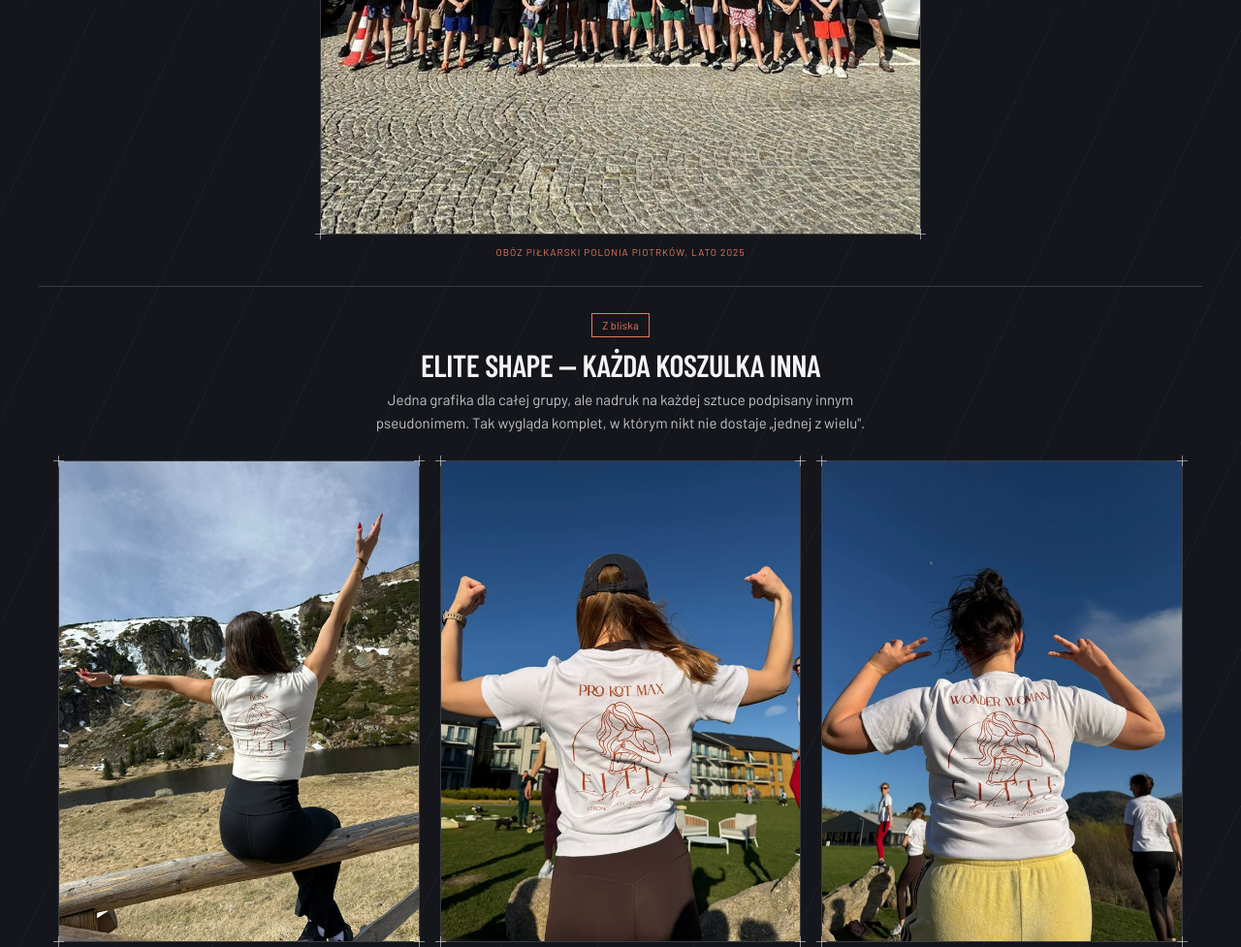
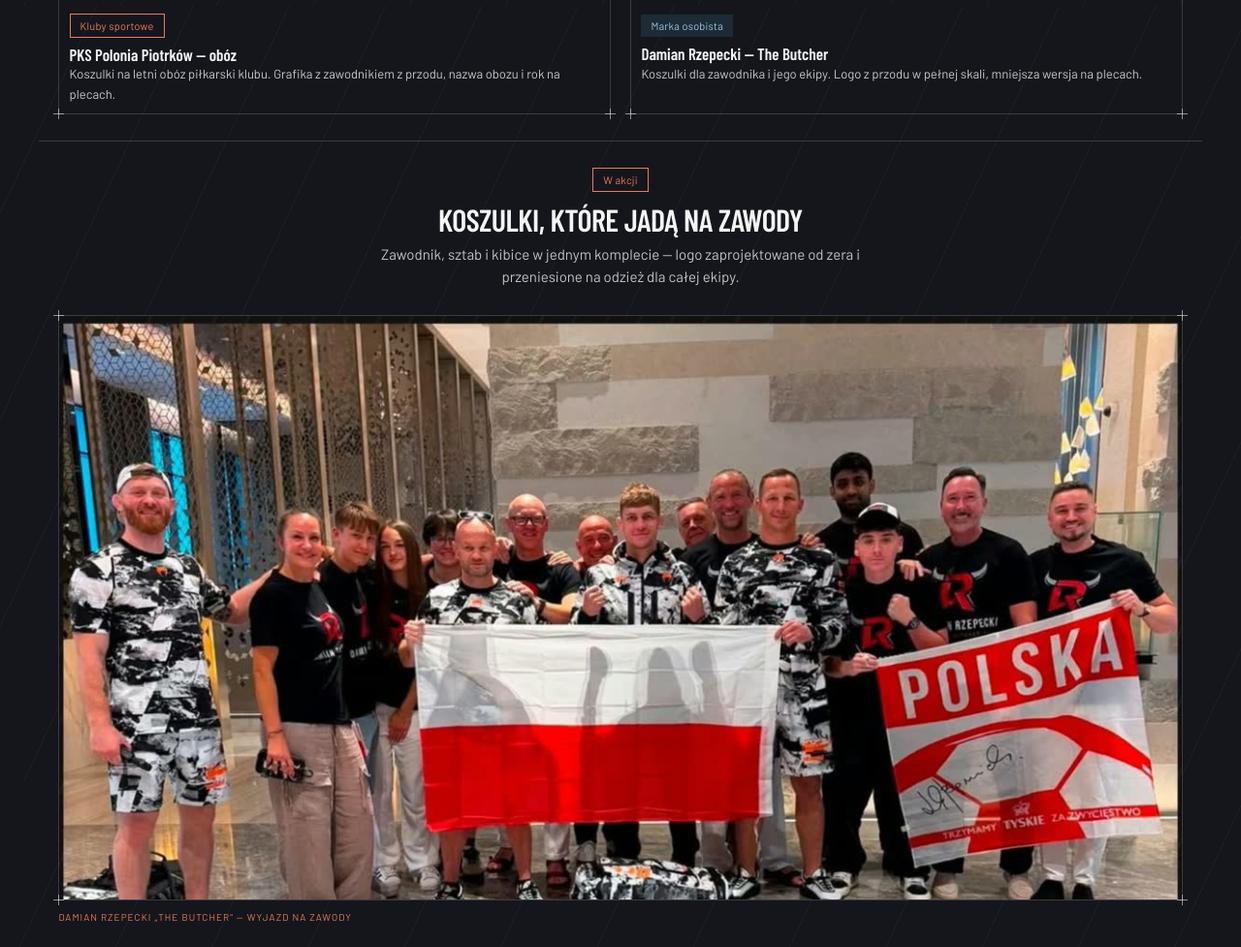
Before and after one commit to mtjkkontakt/mtjkkontakt.github.io, a plain HTML site: page portfolio.html in a window 1280 px wide. Shown: the part 1594-2571 px from the top of the page at 97% size. Drawn offline with nearby package versions, Linux system fonts and the light colour scheme.

Commit message:
Portfolio: realizacja Damian Rzepecki - The Butcher
Czwarta realizacja w siatce. Karta pokazuje wizualizacje przodu
koszulki - czarna, z czerwonym logo byka. Wsrod trzech kart ze
zdjeciami grupowymi daje to odskocznie i czytelnie pokazuje sam
projekt, ktory tez jest robota MTJK.

Pod siatka sekcja "Koszulki, ktore jada na zawody" ze zdjeciem ekipy
w tych koszulkach - kadr poziomy, wiec na cala szerokosc.

Siatka przestawiona z trzech kolumn na dwie. Przy czterech kartach
uklad 3+1 zostawialby sierotę w drugim rzedzie; 2x2 wypelnia sie
rowno, a karty sa wieksze.

Oba pliki wyciete z planszy dostarczonej przez wlasciciela: kwadrat
520x520 z przodem koszulki oraz pas 1460x760 ze zdjeciem ekipy.

Co-Authored-By: Claude Opus 5 <noreply@anthropic.com>

```diff
--- a/portfolio.html
+++ b/portfolio.html
@@ -67,7 +67,7 @@
        wystarczy uzupełnić zdjęcia i odkomentować.
        ================================================================= -->
   <section class="container section" style="padding-top: 0;">
-    <div class="grid grid--3">
+    <div class="grid grid--2">
 
       <article class="card card--flush blueprint">
         <div class="frame frame--square" style="border: 0; border-bottom: 1px solid var(--color-divider);">
@@ -105,6 +105,19 @@
           <span class="tag tag-outline">Kluby sportowe</span>
           <div class="card-title" style="margin-top: var(--space-2);">PKS Polonia Piotrków — obóz</div>
           <p class="card-body">Koszulki na letni obóz piłkarski klubu. Grafika z zawodnikiem z przodu, nazwa obozu i rok na plecach.</p>
+        </div>
+      </article>
+
+      <article class="card card--flush blueprint">
+        <div class="frame frame--square" style="border: 0; border-bottom: 1px solid var(--color-divider);">
+          <div class="frame-clip">
+            <img src="assets/img/rzepecki-koszulka.jpg" alt="Czarna koszulka z czerwonym logo byka i napisem Damian Rzepecki The Butcher" width="760" height="760" loading="lazy">
+          </div>
+        </div>
+        <div class="card-inner">
+          <span class="tag tag-accent-2">Marka osobista</span>
+          <div class="card-title" style="margin-top: var(--space-2);">Damian Rzepecki — The Butcher</div>
+          <p class="card-body">Koszulki dla zawodnika i jego ekipy. Logo z przodu w pełnej skali, mniejsza wersja na plecach.</p>
         </div>
       </article>
 
@@ -170,6 +183,25 @@
            ============================================================ -->
 
     </div>
+  </section>
+
+  <!-- ===== The Butcher — realizacja w akcji ============================
+       Zdjęcie ekipy w koszulkach, kadr poziomy, dlatego na całą szerokość. -->
+  <section class="container section section--divided">
+    <div class="section-head">
+      <span class="tag tag-outline">W akcji</span>
+      <h2 style="margin-top: var(--space-3);">Koszulki, które jadą na zawody</h2>
+      <p class="text-muted" style="margin-top: var(--space-2);">Zawodnik, sztab i kibice w jednym komplecie — logo zaprojektowane od zera i przeniesione na odzież dla całej ekipy.</p>
+    </div>
+
+    <figure style="margin-top: var(--space-8);">
+      <div class="frame blueprint" style="aspect-ratio: 1200 / 625;">
+        <div class="frame-clip">
+          <img src="assets/img/rzepecki-ekipa.jpg" alt="Ekipa Damiana Rzepeckiego w koszulkach z logo The Butcher, z flagami Polski" width="1200" height="625" loading="lazy">
+        </div>
+      </div>
+      <figcaption class="card-kicker" style="margin-top: var(--space-3);">Damian Rzepecki „The Butcher" — wyjazd na zawody</figcaption>
+    </figure>
   </section>
 
   <!-- ===== Obóz Polonii — zdjęcie grupowe ==============================
```
Also changed, not shown: assets/img/rzepecki-ekipa.jpg (added), assets/img/rzepecki-koszulka.jpg (added).
